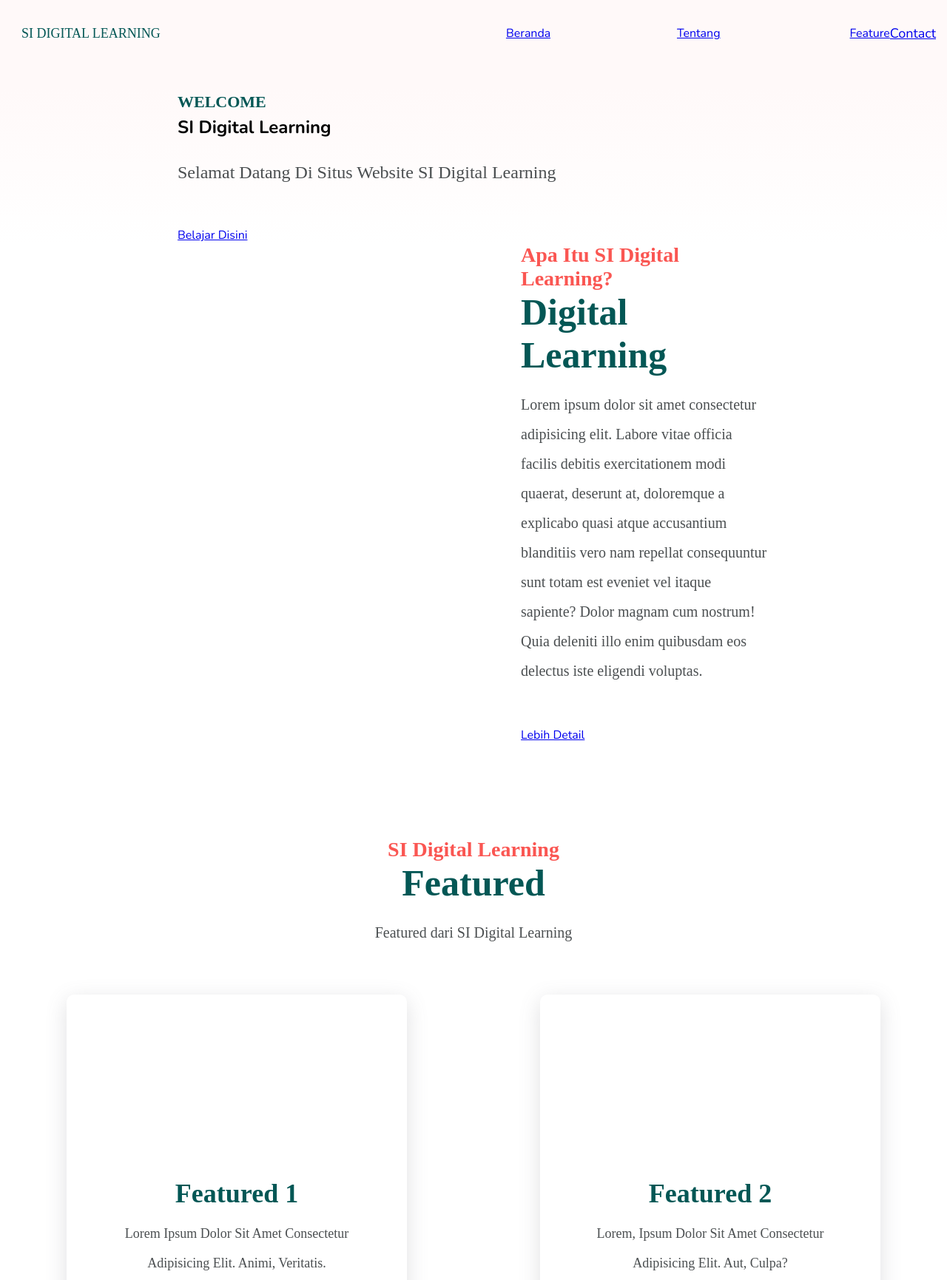
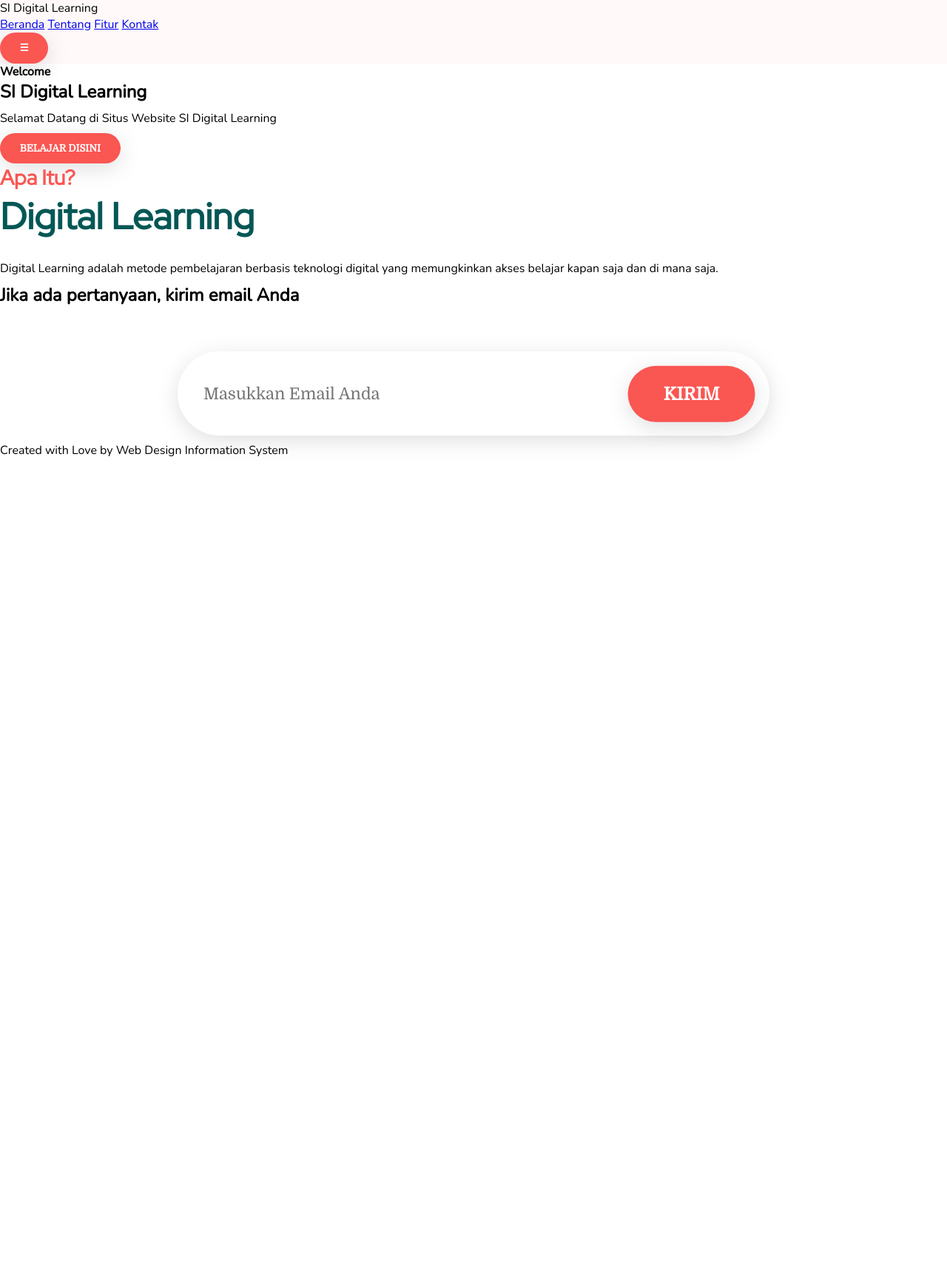
Before and after one commit to arvinr16/WebDesign_Praktikum, a plain HTML site: page Praktikum/PraktikumPertemuan8/index.html in a window 1280 px wide. Shown: the top 1731 px of the page at 74% size. After the commit the page ends 800 px from the top, so only its background shows below. Drawn offline with nearby package versions, Linux system fonts and the light colour scheme.

Commit message:
Adding 'index.html' refactoring (finish)

```diff
--- a/Praktikum/PraktikumPertemuan8/index.html
+++ b/Praktikum/PraktikumPertemuan8/index.html
@@ -1,153 +1,73 @@
 <!DOCTYPE html>
-<html lang="en">
+<html lang="id">
 <head>
-    <meta charset="UTF-8" />
-    <meta name="viewport" content="width=device-width, initial-scale=1.0" />
-    <title>Tugas Praktikum Pertemuan 8</title>
-    <link rel="preconnect" href="https://fonts.googleapis.com" />
-    <link rel="preconnect" href="https://fonts.gstatic.com" crossorigin />
-    <link
-      href="https://fonts.googleapis.com/css2?family=Nunito:ital,wght@0,200..1000;1,200..1000&display=swap"
-      rel="stylesheet"
-    />
-    <link rel="stylesheet" href="style.css" />
+  <meta charset="UTF-8">
+  <meta name="viewport" content="width=device-width, initial-scale=1.0">
+  <title>SI Digital Learning</title>
+
+  <!-- Google Fonts -->
+  <link rel="preconnect" href="https://fonts.googleapis.com">
+  <link rel="preconnect" href="https://fonts.gstatic.com" crossorigin>
+  <link href="https://fonts.googleapis.com/css2?family=Nunito&family=Domine&family=Red+Hat+Display&display=swap" rel="stylesheet">
+
+  <link rel="stylesheet" href="style.css">
 </head>
 <body>
-    <!-- Overlay -->
-    <section id="overlay"></section>
-    <!-- Header -->
-    <header class="container">
-      <div class="wrapper">
-        <nav class="navbar">
-          <!-- Logo -->
-          <div class="navbar-logo">
-            <p>SI Digital Learning</p>
-          </div>
-          <!-- Links -->
-          <ul class="navbar-links">
-            <li class="navbar-links"><a href="#">Beranda</a></li>
-            <li class="navbar-links"><a href="#">Tentang</a></li>
-            <li class="navbar-links"><a href="#">Feature</a></li>
-            <a href="#contact" class="navbar-btn">Contact</a>
-          </ul>
-          <!-- Icon yang digunakan -->
-          <div class="navbar-ham">
-            <div class="navbar-icon"></div>
-          </div>
+
+<header class="header">
+  <div class="container nav-wrapper">
+
+    <div class="logo">SI Digital Learning</div>
+
+    <nav class="nav" id="navMenu">
+      <a href="#">Beranda</a>
+      <a href="#">Tentang</a>
+      <a href="#">Fitur</a>
+      <a href="#contact" class="btn-outline">Kontak</a>
     </nav>
+
+    <button class="nav-toggle" id="navToggle" aria-label="Toggle Menu">
+      ☰
+    </button>
+
   </div>
 </header>
 
-    <!-- Banner/ Carousel -->
-    <section id="banner">
-      <div class="container">
-        <div class="banner-img">
-          <img src="" alt="" />
-        </div>
-        <div class="banner-desc">
-          <h4 class="banner-tag">Welcome</h4>
-          <h1 class="banner-title">SI Digital Learning</h1>
-          <p class="banner-detail">
-            Selamat Datang di Situs Website SI Digital Learning
-          </p>
-          <div class="banner-btn">
-            <a href="#contact">Belajar Disini</a>
-          </div>
-        </div>
+<section class="hero">
+  <div class="container hero-content">
+    <h4>Welcome</h4>
+    <h1>SI Digital Learning</h1>
+    <p>Selamat Datang di Situs Website SI Digital Learning</p>
+    <button class="btn-primary">Belajar Disini</button>
   </div>
 </section>
 
-    <!-- What is Digital Learning -->
-    <section id="whatis">
-      <div class="container">
-        <div class="whatis-img">
-          <img src="" alt="" />
-        </div>
-        <div class="whatis-desc">
-          <h4 class="section-tag">Apa itu SI Digital Learning?</h4>
-          <h3 class="section-title">Digital Learning</h3>
-          <p class="section-detail">
-            Lorem ipsum dolor sit amet consectetur adipisicing elit. Labore
-            vitae officia facilis debitis exercitationem modi quaerat, deserunt
-            at, doloremque a explicabo quasi atque accusantium blanditiis vero
-            nam repellat consequuntur sunt totam est eveniet vel itaque
-            sapiente? Dolor magnam cum nostrum! Quia deleniti illo enim
-            quibusdam eos delectus iste eligendi voluptas.
+<section class="section">
+  <div class="container text-center">
+    <h4 class="section-tag">Apa itu?</h4>
+    <h2 class="section-title">Digital Learning</h2>
+    <p class="section-desc">
+      Digital Learning adalah metode pembelajaran berbasis teknologi digital
+      yang memungkinkan akses belajar kapan saja dan di mana saja.
     </p>
-          <div class="whatis-btn">
-            <a href="#symptoms">Lebih Detail</a>
-          </div>
-        </div>
   </div>
 </section>
 
-    <!-- Featured -->
-    <section id="featured" class="pt">
-      <div class="container">
-        <div class="wrapper">
-          <div class="section-heading">
-            <h4 class="section-tag">SI Digital Learning</h4>
-            <h3 class="section-title">Featured</h3>
-            <p class="section-detail">Featured dari SI Digital Learning</p>
-          </div>
-          <div class="featured-cards">
-            <!-- Card 1 -->
-            <div class="featured-card">
-              <img src="" alt="" />
-              <h2>Featured 1</h2>
-              <p>
-                Lorem ipsum dolor sit amet consectetur adipisicing elit. Animi,
-                veritatis.
-              </p>
-            </div>
-            <!-- Card 2 -->
-            <div class="featured-card">
-              <img src="" alt="" />
-              <h2>Featured 2</h2>
-              <p>
-                Lorem, ipsum dolor sit amet consectetur adipisicing elit. Aut,
-                culpa?
-              </p>
-            </div>
-            <!-- Card 3 -->
-            <div class="featured-card">
-              <img src="" alt="" />
-              <h2>Featured 3</h2>
-              <p>
-                Lorem ipsum dolor sit amet, consectetur adipisicing elit. Fuga,
-                iusto.
-              </p>
-            </div>
-          </div>
-        </div>
+<section class="section bg-light" id="contact">
+  <div class="container text-center">
+    <h2>Jika ada pertanyaan, kirim email Anda</h2>
+
+    <form class="contact-form">
+      <input type="email" placeholder="Masukkan Email Anda" required>
+      <button type="submit" class="btn-primary">Kirim</button>
+    </form>
   </div>
 </section>
 
-    <!-- Contact -->
-     <section id="contact" class="pt">
-      <div class="container">
-        <div class="wrapper">
-          <div class="contact-title">
-            <h1>Ada Pertanyaan? Jika iya mohon kirim email Anda ke kami yaa</h1>
-          </div>
-          <form class="contact-form">
-            <input type="text" placeholder="Masukkan Email Anda...">
-            <button>Send</button>
-          </form>
-        </div>
-      </div>
-     </section>
+<footer class="footer">
+  <p>Created with Love by Web Design Information System</p>
+</footer>
 
-     <!-- Footer -->
-      <footer class="pt">
-        <div class="container">
-          <div class="wrapper">
-            <div class="footer-top"></div>
-            <div class="footer-bottom">
-              <p>Created with Love by Web Design Information System</p>
-            </div>
-          </div>
-        </div>
-      </footer>
+<script src="main.js"></script>
 </body>
 </html>
```
Lines whose indentation alone changed are shown as unchanged.
